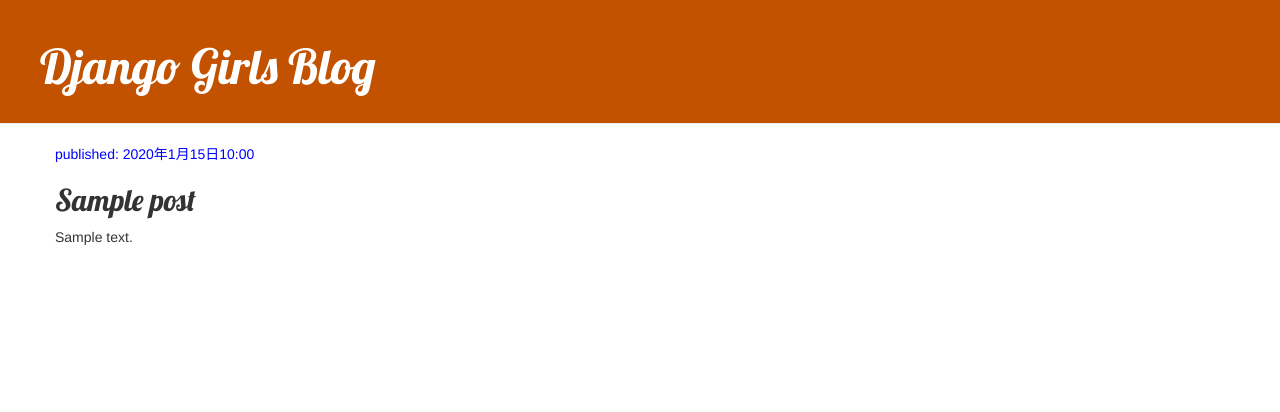
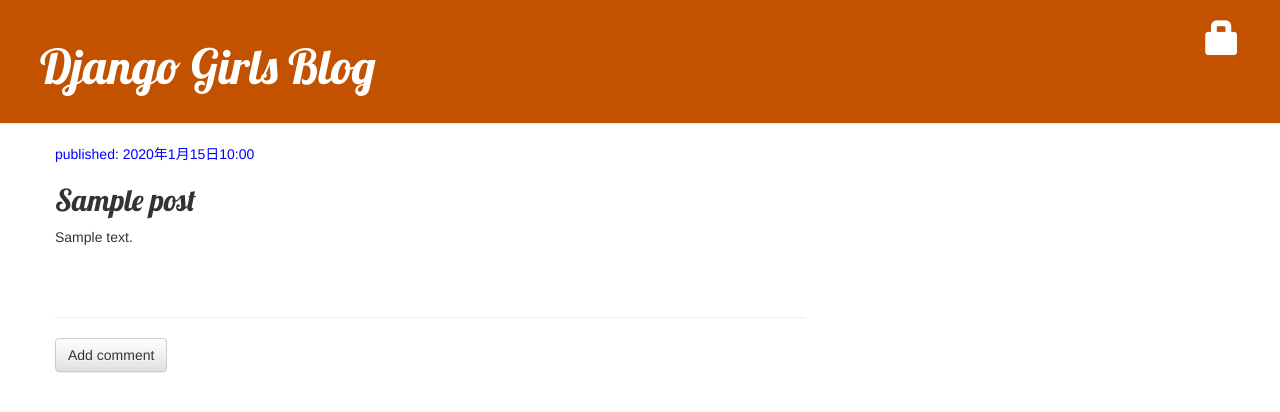
Before and after one commit to akaGit03/my-first-blog, a Django app: template blog/templates/blog/post_detail.html in a window 1280 px wide. Shown: the top 412 px of the page. Run offline with Django 5.2, Linux system fonts and the light colour scheme; the template is opened without the code that fills it: most values are stand-ins (such as "Sample title", 1, 10 or a date in 2020); some libraries are stand-ins or nearby versions.

Commit message:
practice: extensions

```diff
--- a/blog/templates/blog/base.html
+++ b/blog/templates/blog/base.html
@@ -12,6 +12,10 @@
         <div class="page-header">
             {% if user.is_authenticated %}
                 <a href="{% url 'post_new' %}" class="top-menu"><span class="glyphicon glyphicon-plus"></span></a>
+                <a href="{% url 'post_draft_list' %}" class="top-menu"><span class="glyphicon glyphicon-edit"></span></a>
+                <p class="top-menu">Hello {{ user.username }} <small>(<a href="{% url 'logout' %}">Log out</a>)</small></p>
+            {% else %}
+                <a href="{% url 'login' %}" class="top-menu"><span class="glyphicon glyphicon-lock"></span></a>
             {% endif %}
             <h1><a href="/">Django Girls Blog</a></h1>
         </div>
--- a/blog/templates/blog/post_detail.html
+++ b/blog/templates/blog/post_detail.html
@@ -9,13 +9,35 @@
                     <div class="date">
                         <p>published: {{ post.published_date }}</p>
                     </div>
+                {% else %}
+                    <a class="btn btn-default" href="{% url 'post_publish' pk=post.pk %}">投稿</a>
                 {% endif %}
                 {% if user.is_authenticated %}
                     <a class="btn btn-default" href="{% url 'post_edit' pk=post.pk %}"><span class="glyphicon glyphicon-pencil"></span></a>
+                    <a class="btn btn-default" href="{% url 'post_remove' pk=post.pk %}" onclick="return confirm('本当に削除しますか？')"><span class="glyphicon glyphicon-remove"></span></a>
                 {% endif %}
                 <h2>{{ post.title }}</h2>
                 <p>{{ post.text|linebreaksbr }}</p>
             </div>
+
+            <hr>
+
+            <a class="btn btn-default" href="{% url 'add_comment_to_post' pk=post.pk %}">Add comment</a>
+            {% for comment in post.comments.all %}
+                {% if user.is_authenticated or comment.approved_comment %}
+                    <div class="comment">
+                        <div class="date">{{ comment.created_date }}</div>
+                            {% if not comment.approved_comment %}
+                                <a class="btn btn-default" href="{% url 'comment_remove' pk=comment.pk %}"><span class="glyphicon glyphicon-remove"></span></a>
+                                <a class="btn btn-default" href="{% url 'comment_approve' pk=comment.pk %}"><span class="glyphicon glyphicon-ok"></span></a>
+                            {% endif %}
+                        <strong>{{ comment.author }}</strong>
+                        <p>{{ comment.text|linebreaks }}</p>
+                    </div>
+                {% endif %}
+            {% empty %}
+                <p>No comments here yet :(</p>
+            {% endfor %}
         </div>
     </div>
 </div>
--- a/blog/templates/blog/post_list.html
+++ b/blog/templates/blog/post_list.html
@@ -7,10 +7,11 @@
                 {% for post in posts %}
                     <div class="post">
                         <div class="date">
-                            <p>published: {{ post.published_date }}</p>
+                            <p>{{ post.published_date }}</p>
                         </div>
                         <h2><a href="{% url 'post_detail' pk=post.pk %}">{{ post.title }}</a></h2>
                         <p>{{ post.text|linebreaksbr }}</p>
+                        <a href="{% url 'post_detail' pk=post.pk %}">Comments: {{ post.approved_comments.count }}</a>
                     </div>
                 {% endfor %}
             </div>
```
Also changed, not shown: blog/templates/blog/add_comment_to_post.html (added, +9 -0 lines), blog/templates/blog/post_draft_list.html (added, +11 -0 lines).
